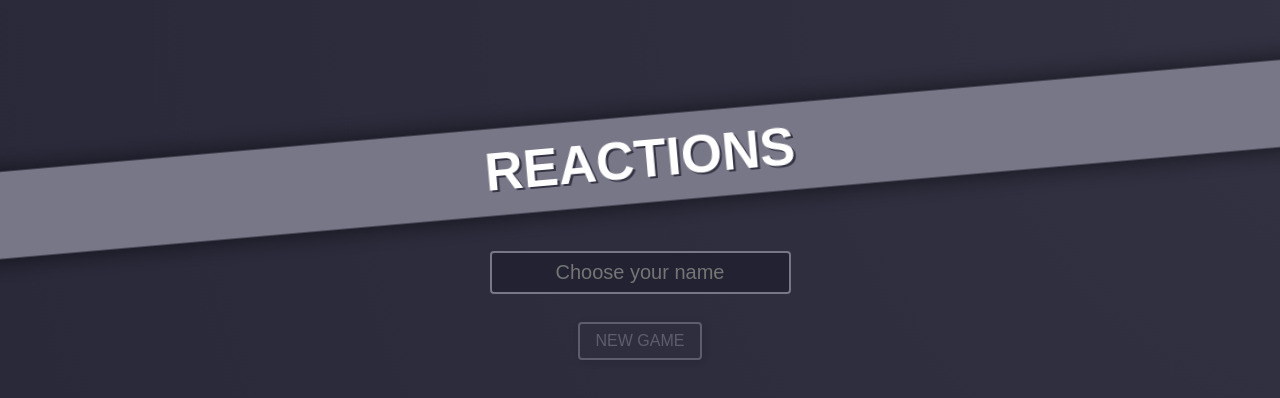
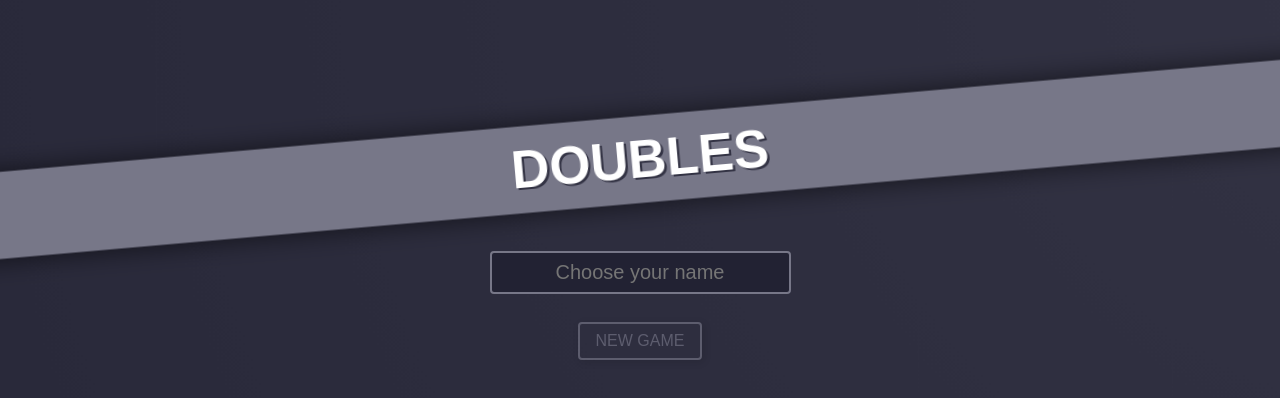
Before and after one commit to MGelein/doubles, a Svelte app: page / in a window 1280 px wide. Shown: the part 160-558 px from the top of the page. Built offline with nearby package versions, Linux system fonts and the light colour scheme.

Commit message:
feat: update title

```diff
--- a/src/components/Title.svelte
+++ b/src/components/Title.svelte
@@ -13,7 +13,7 @@
   };
 </script>
 
-<Banner>reactions</Banner>
+<Banner>Doubles</Banner>
 <section class="text-wrap">
   <input
     class="text"
```
